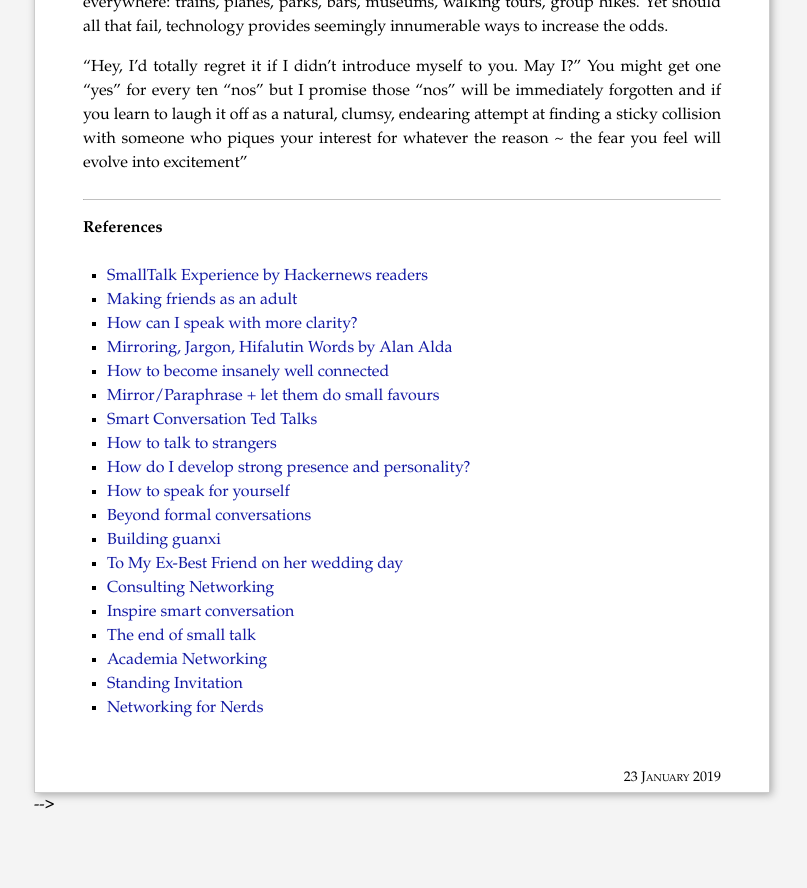
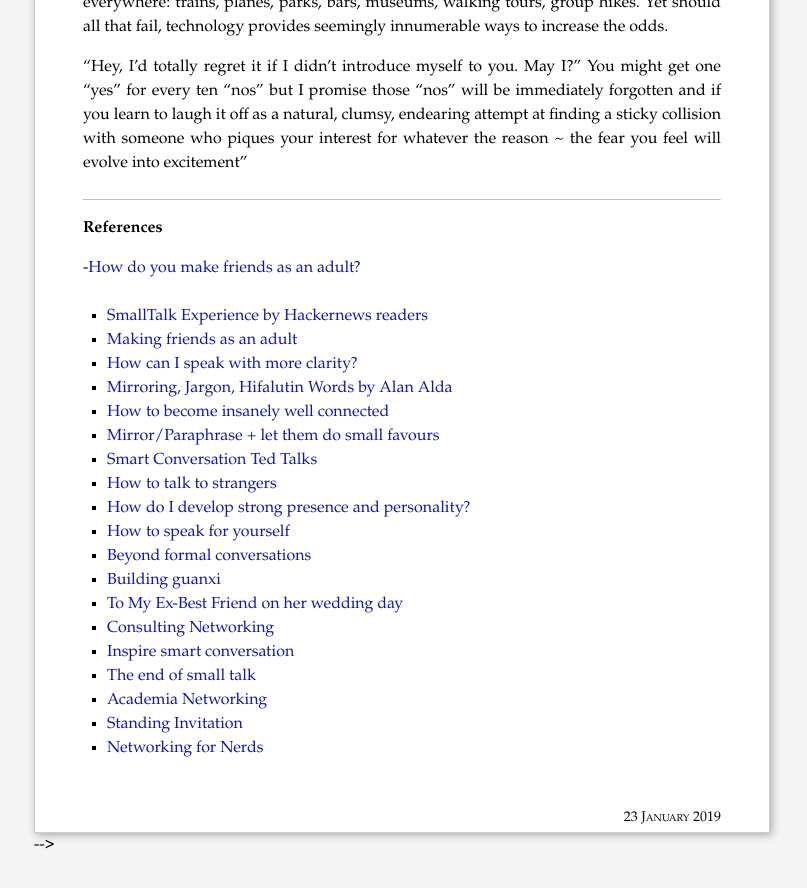
Before and after one commit to piyushahuja/piyushahuja.github.io, a Jekyll site: the page built from _posts/guides/2019-01-23-befriend.md, in a window 1280 px wide and 900 px high, scrolled down 25837 px. Shown: the top 888 px of the window, without its empty margins (238-1045 px from the left). Built offline with Jekyll 4.4.1, drawn with Linux system fonts in a browser that asks for light colours; before the commit the page ends 26702 px from its top, so only the background shows below that.

Commit message:
auto deployed

```diff
--- a/_posts/guides/2019-01-23-befriend.md
+++ b/_posts/guides/2019-01-23-befriend.md
@@ -671,6 +671,7 @@ Or offer a compliment, he suggested. “As experienced solo travelers know, oppo
 
 **References**
 
+-[How do you make friends as an adult?](https://mobile.twitter.com/ParissAthena/status/1407461372871520259)
 - [SmallTalk Experience by Hackernews readers](https://news.ycombinator.com/item?id=21045461)
 - [Making friends as an adult](http://www.thehappytalent.com/blog/behold-the-number-one-best-way-to-make-new-friends-as-an-adult)
 - [How can I speak with more clarity?](https://www.quora.com/How-can-I-speak-with-more-clarity)
```
